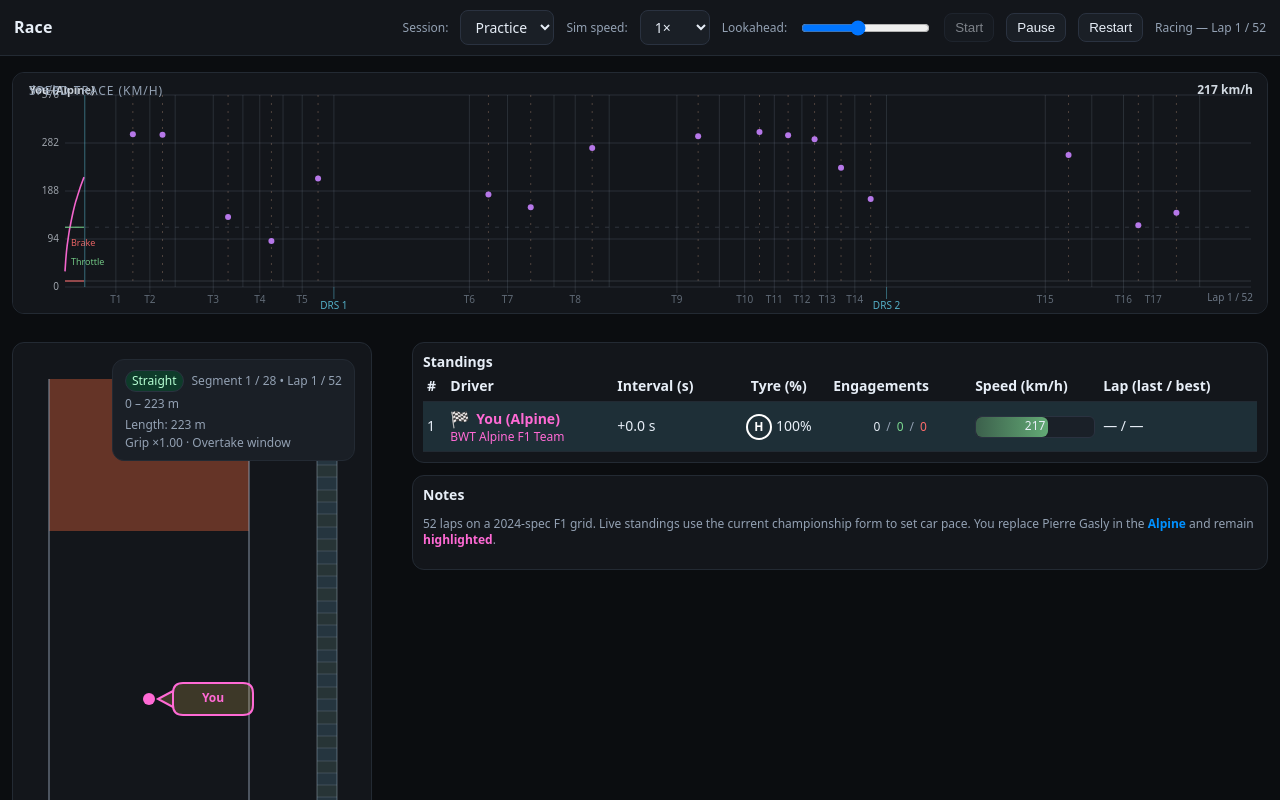
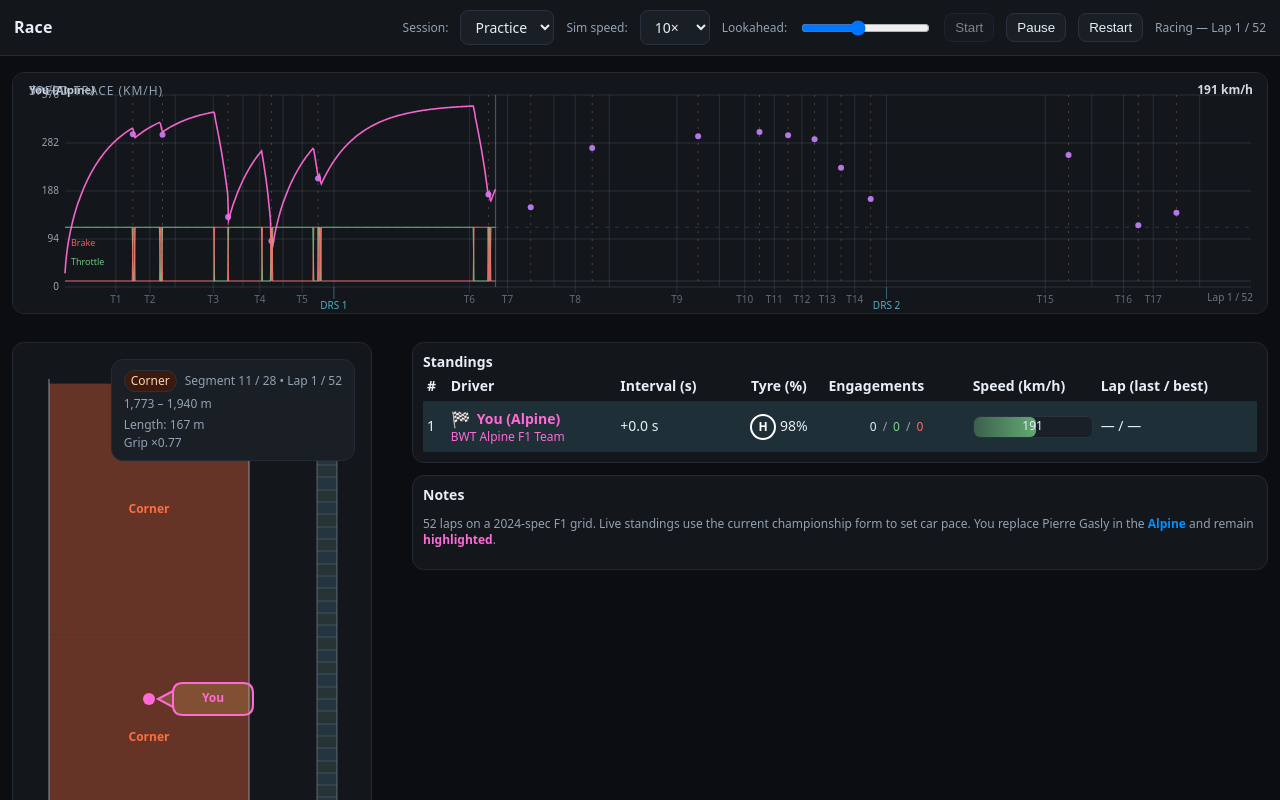
Before and after one commit to cuba1956/racing, a plain HTML site: page index.html in a window 1280 px wide. Both pictures are taken after a click on the button "Start". Shown: the top 800 px of the page. Drawn offline with Linux system fonts and the light colour scheme.

Commit message:
Refine lookahead apex handling

```diff
--- a/index.html
+++ b/index.html
@@ -79,10 +79,10 @@
       <label class="tiny">Sim speed:</label>
       <select id="simSpeed">
         <option value="0.5">0.5×</option>
-        <option value="1" selected>1×</option>
+        <option value="1">1×</option>
         <option value="2">2×</option>
         <option value="5">5×</option>
-        <option value="10">10×</option>
+        <option value="10" selected>10×</option>
         <option value="20">20×</option>
         <option value="50">50×</option>
       </select>
@@ -419,8 +419,11 @@
       tyreManagement: driverTyreFactor,
       stress: 0
     };
-    const baseLookaheadInterval = clamp(lerp(0.03, 0.18, 1 - anticipationSkill), 0.02, 0.22);
-    const lookaheadInterval = clamp(baseLookaheadInterval * lookaheadScale, 0.02, 0.35);
+    const baseLookaheadMin = isPlayer ? 0.005 : 0.02;
+    const baseLookaheadInterval = clamp(lerp(0.03, 0.18, 1 - anticipationSkill), baseLookaheadMin, 0.22);
+    const lookaheadScaleForDriver = isPlayer ? lookaheadScale : 1;
+    const minLookaheadInterval = isPlayer ? 0.005 : 0.02;
+    const lookaheadInterval = clamp(baseLookaheadInterval * lookaheadScaleForDriver, minLookaheadInterval, 0.35);
     return {
       id: i,
       code: data.code,
@@ -481,7 +484,9 @@
       lookaheadTimer: 0,
       targetThrottle: 1,
       targetBrakeIntent: 0,
-      brakingForApex: false
+      brakingForApex: false,
+      activeApex: null,
+      brakePrediction: null
     };
   }
   function currentSegment(x) {
@@ -536,27 +541,93 @@
     if (current > target) return Math.max(target, current - step);
     return target;
   }
+  function predictBrakingTrajectory({
+    speed,
+    targetSpeed,
+    brakeRate,
+    step = TICK_RATE,
+    maxTime = 5,
+    maxDistance = Infinity
+  }) {
+    const effectiveRate = Math.max(0, brakeRate || 0);
+    if (!Number.isFinite(effectiveRate) || effectiveRate <= 0) {
+      return { distance: Infinity, time: 0, finalSpeed: speed ?? 0, iterations: 0 };
+    }
+    const dt = Math.max(0.001, Math.min(0.05, Number.isFinite(step) ? step : TICK_RATE));
+    const limitTime = Math.max(dt, Number.isFinite(maxTime) ? maxTime : 5);
+    const limitDistance = Number.isFinite(maxDistance) ? Math.max(0, maxDistance) : Infinity;
+    let v = Math.max(0, Number.isFinite(speed) ? speed : 0);
+    const target = Math.max(0, Number.isFinite(targetSpeed) ? targetSpeed : 0);
+    let distance = 0;
+    let time = 0;
+    let iterations = 0;
+    while (v > target && time < limitTime && distance < limitDistance) {
+      iterations++;
+      const nextV = Math.max(0, v - effectiveRate * dt);
+      const avgV = (v + nextV) * 0.5;
+      distance += Math.max(0, avgV * dt);
+      time += dt;
+      v = nextV;
+      if (iterations > 2000) break;
+    }
+    return { distance, time, finalSpeed: v, iterations };
+  }
   function planPedalInputs(driver, context) {
     const { seg, apexInfo, brakeRate, dt } = context;
     const currentSpeed = Math.max(0, driver.v ?? 0);
-    const lookaheadInterval = clamp(driver.lookaheadInterval ?? 0.06, 0.02, 0.35);
-    const LOOKAHEAD_METERS = 50;
+    const minInterval = driver.isPlayer ? 0.005 : 0.02;
+    const lookaheadInterval = clamp(driver.lookaheadInterval ?? 0.06, minInterval, 0.35);
+    const LOOKAHEAD_METERS = 120;
     const BRAKE_RELEASE_FACTOR = 1.02;
+    const EXIT_APEX_BUFFER = 8;
+    const absPos = driver.pos ?? 0;
+    let activeApex = driver.activeApex;
+    const candidateApex = apexInfo;
+    if (activeApex && candidateApex && candidateApex.seg === activeApex.seg) {
+      activeApex = candidateApex;
+    }
+    if (activeApex) {
+      const distanceToActive = activeApex.apexAbs - absPos;
+      if (distanceToActive <= -EXIT_APEX_BUFFER && !driver.brakingForApex) {
+        activeApex = null;
+      }
+    }
+    if (!activeApex && candidateApex) {
+      activeApex = candidateApex;
+    }
+    let apexTarget = null;
+    if (activeApex) {
+      const distance = activeApex.apexAbs - absPos;
+      apexTarget = {
+        seg: activeApex.seg,
+        apexAbs: activeApex.apexAbs,
+        apexSpeed: activeApex.apexSpeed,
+        distance
+      };
+    }
+    driver.activeApex = activeApex;
     driver.lookaheadTimer = Math.max(0, (driver.lookaheadTimer ?? 0) - dt);
     if (driver.lookaheadTimer <= 0) {
       driver.lookaheadTimer = lookaheadInterval;
       let throttleTarget = 1;
       let brakeIntent = 0;
-      if (apexInfo) {
-        const apexSpeed = apexInfo.apexSpeed;
+      let brakePrediction = null;
+      if (apexTarget) {
+        const apexSpeed = apexTarget.apexSpeed;
         const horizon = LOOKAHEAD_METERS;
-        const distToApex = apexInfo.distance;
+        const distToApex = apexTarget.distance;
         let shouldBrake = false;
         if (brakeRate > 0 && distToApex <= horizon) {
-          const currentSpeedSq = currentSpeed * currentSpeed;
-          const apexSpeedSq = apexSpeed * apexSpeed;
-          const brakingDistanceNeeded = Math.max(0, (currentSpeedSq - apexSpeedSq) / (2 * brakeRate));
-          if (brakingDistanceNeeded > Math.max(0, distToApex - 1.5)) {
+          brakePrediction = predictBrakingTrajectory({
+            speed: currentSpeed,
+            targetSpeed: apexSpeed,
+            brakeRate,
+            step: Math.min(dt, TICK_RATE),
+            maxTime: 6,
+            maxDistance: distToApex + 10
+          });
+          const predictedDistance = brakePrediction?.distance ?? Infinity;
+          if (predictedDistance > Math.max(0, distToApex - 1.5)) {
             shouldBrake = true;
           }
         }
@@ -575,12 +646,13 @@
       }
       driver.targetThrottle = throttleTarget;
       driver.targetBrakeIntent = brakeIntent;
+      driver.brakePrediction = brakePrediction;
     }
     const throttleGoal = clamp(driver.targetThrottle ?? 1, 0, 1);
     const brakeGoal = clamp(driver.targetBrakeIntent ?? 0, 0, 1);
     driver.throttle = throttleGoal;
     driver.brake = brakeGoal;
-    driver.pedalPlan = apexInfo;
+    driver.pedalPlan = apexTarget;
     return {
       throttle: driver.throttle,
       brake: driver.brake
@@ -616,7 +688,7 @@
   const sessionModeSel = document.getElementById('sessionMode');
   let sessionMode = sessionModeSel?.value || 'practice';
   const simSpeedSel = document.getElementById('simSpeed');
-  let simSpeed = 1;
+  let simSpeed = simSpeedSel ? parseFloat(simSpeedSel.value) : 1;
   simSpeedSel.addEventListener('change',()=>{ simSpeed = parseFloat(simSpeedSel.value); });
   if (lookaheadScaleInput) {
     const initialScale = parseFloat(lookaheadScaleInput.value);
@@ -879,11 +951,13 @@
       d.throttle = 0;
       d.brake = 0;
       d.pedalPlan = null;
+      d.activeApex = null;
       d.missedApex = 0;
       d.lookaheadTimer = 0;
       d.targetThrottle = 1;
       d.targetBrakeIntent = 0;
       d.brakingForApex = false;
+      d.brakePrediction = null;
     }
   }
 
@@ -1407,7 +1481,9 @@
     for (const drv of list) {
       if (!drv) continue;
       const base = Number.isFinite(drv.baseLookaheadInterval) ? drv.baseLookaheadInterval : (drv.lookaheadInterval ?? 0.06);
-      const scaled = clamp(base * lookaheadScale, 0.02, 0.35);
+      const scale = drv.isPlayer ? lookaheadScale : 1;
+      const minInterval = drv.isPlayer ? 0.005 : 0.02;
+      const scaled = clamp(base * scale, minInterval, 0.35);
       drv.lookaheadInterval = scaled;
       if (typeof drv.lookaheadTimer === 'number') {
         drv.lookaheadTimer = Math.min(Math.max(0, drv.lookaheadTimer), scaled);
@@ -1628,7 +1704,7 @@
       const driverTopFactor = clamp(pilot.topSpeed ?? 1, 0.7, 1.1);
       let topSpeed = ((car.topSpeed ?? 350) * driverTopFactor) / 3.6;
       const accelFactor = clamp((car.accel ?? 1) * (pilot.accel ?? 1), 0.2, 2);
-      let accelRate = (car.maxAccelRate ?? (9 + 9 * clamp(car.baseAccel ?? 0.8, 0, 1))) * (0.7 + accelFactor * 0.6);
+      let accelRate = (car.maxAccelRate ?? (9 + 9 * clamp(car.baseAccel ?? 0.8, 0, 1))) * (0.7 + accelFactor * 0.6) * 0.8;
       const brakeSkill = clamp01(pilot.braking ?? 0.5);
       let brakeRate = (car.maxBrakeRate ?? (26 + 12 * clamp(car.baseHandling ?? 0.8, 0, 1))) * (0.85 + brakeSkill * 0.45);
       brakeRate = Math.max(brakeRate, 18);
@@ -2328,11 +2404,13 @@
       d.throttle = 0;
       d.brake = 0;
       d.pedalPlan = null;
+      d.activeApex = null;
       d.missedApex = 0;
       d.lookaheadTimer = 0;
       d.targetThrottle = 1;
       d.targetBrakeIntent = 0;
       d.brakingForApex = false;
+      d.brakePrediction = null;
     });
     if (drivers.length) drivers[0].intervalDisplay = '+0.0 s';
     resetSpeedGraph(drivers[0] ?? null);
```
